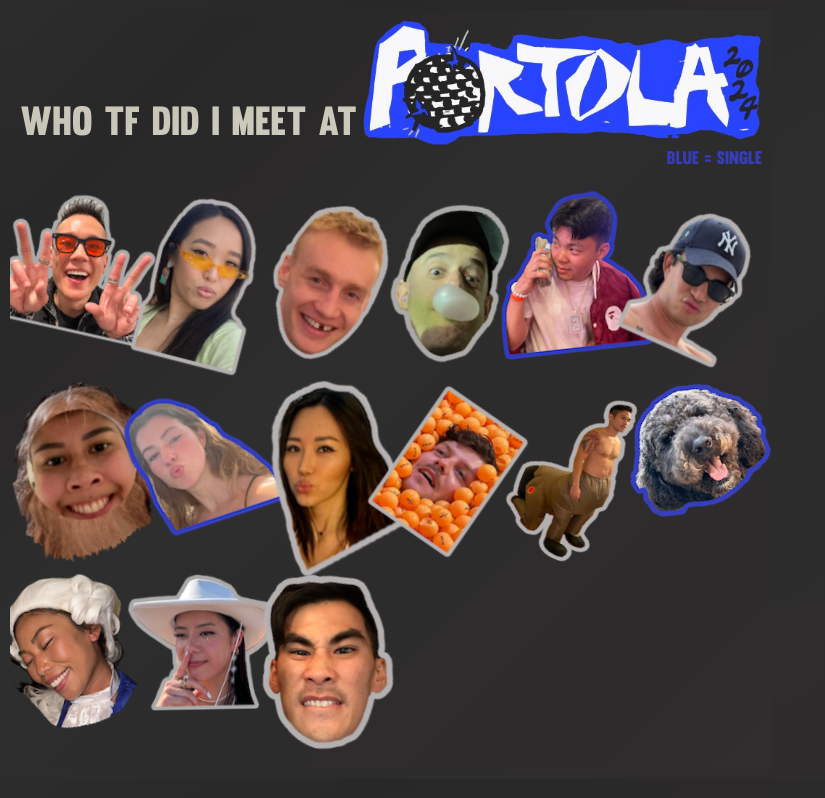
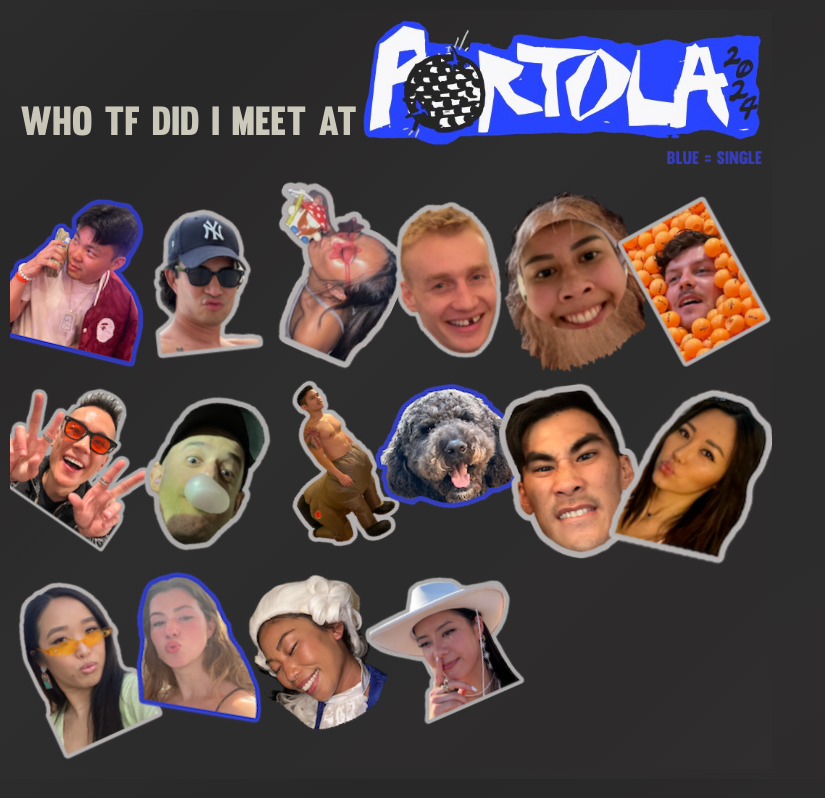
Before and after one commit to astom15/portola24, a React (Vite) app: page / in a window 1280 px wide. Shown: the whole page, without its empty margins (0-825 px from the left). Built offline with nearby package versions, Linux system fonts and the light colour scheme.

Commit message:
another image

```diff
--- a/src/stickerData.ts
+++ b/src/stickerData.ts
@@ -119,4 +119,12 @@ export const images = [
     href: "https://www.instagram.com/chottominute/",
     name: "mimi",
   },
+  {
+    id: 16,
+    lqip: "/images/lqip/darany-lqip.jpg",
+    src: "/images/darany.png",
+    alt: "darany",
+    href: "https://www.instagram.com/daranylong/",
+    name: "darany",
+  },
 ];
```
